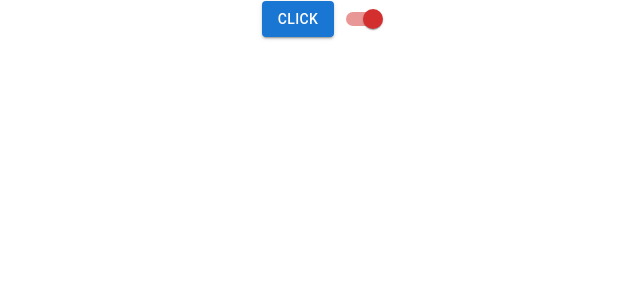
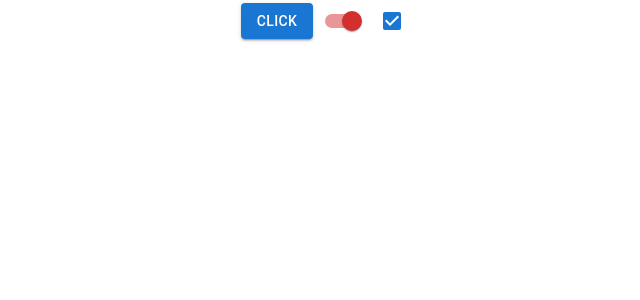
Before and after one commit to jorgecarmona/starwars-react, a React (Create React App) app: page / in a window 1280 px wide. Shown: the top 300 px of the page, without its empty margins (313-953 px from the left). Built offline with nearby package versions, Linux system fonts and the light colour scheme.

Commit message:
Added Checkbox component

```diff
--- /dev/null
+++ b/src/components/atoms/eng-checkbox.jsx
@@ -0,0 +1,10 @@
+import React from "react";
+import Checkbox from "@mui/material/Checkbox";
+
+function ENGCheckbox(props) {
+    return (
+        <Checkbox {...props} />
+    )
+}
+
+export default ENGCheckbox
--- a/src/components/atoms/index.js
+++ b/src/components/atoms/index.js
@@ -1,4 +1,5 @@
 import ENGButton from "./eng-button";
 import ENGSwitch from "./eng-switch";
+import ENGCheckbox from "./eng-checkbox";
 
-export {ENGButton, ENGSwitch};
+export {ENGButton, ENGSwitch, ENGCheckbox};
--- a/src/pages/App.jsx
+++ b/src/pages/App.jsx
@@ -1,9 +1,7 @@
 import React from "react";
 import "../styles/App.css";
 
-import {ENGButton, ENGSwitch} from "../components/atoms";
-
-const label = { inputProps: { 'aria-label': 'Size switch demo' } };
+import {ENGButton, ENGSwitch, ENGCheckbox} from "../components/atoms";
 
 function App() {
   const buttonHandler = (nombre) => {
@@ -16,6 +14,7 @@ function App() {
         CLICK
       </ENGButton>
       <ENGSwitch checked={true} color="error"/>
+      <ENGCheckbox checked={true}/>
     </div>
   );
 }
```
